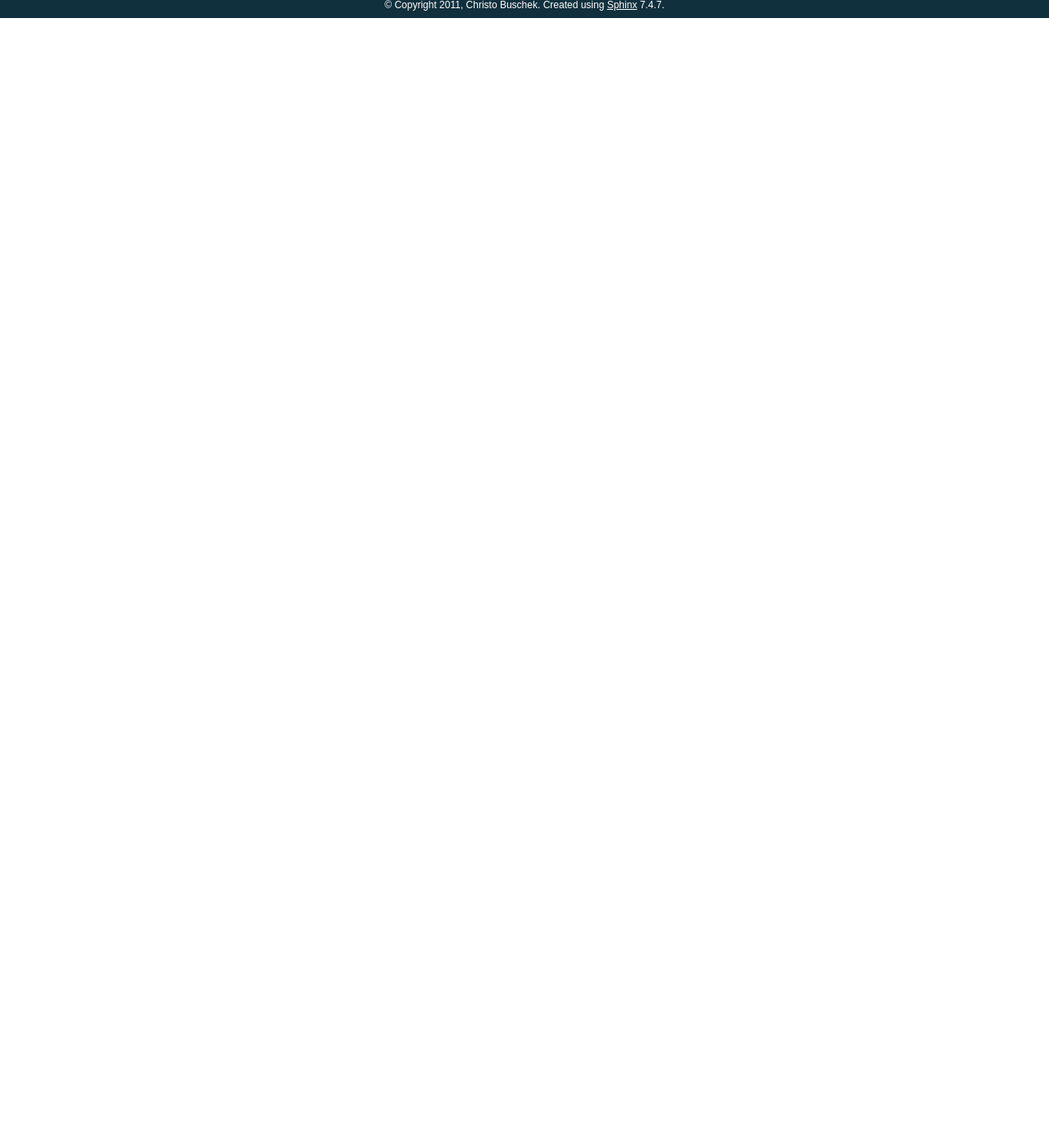
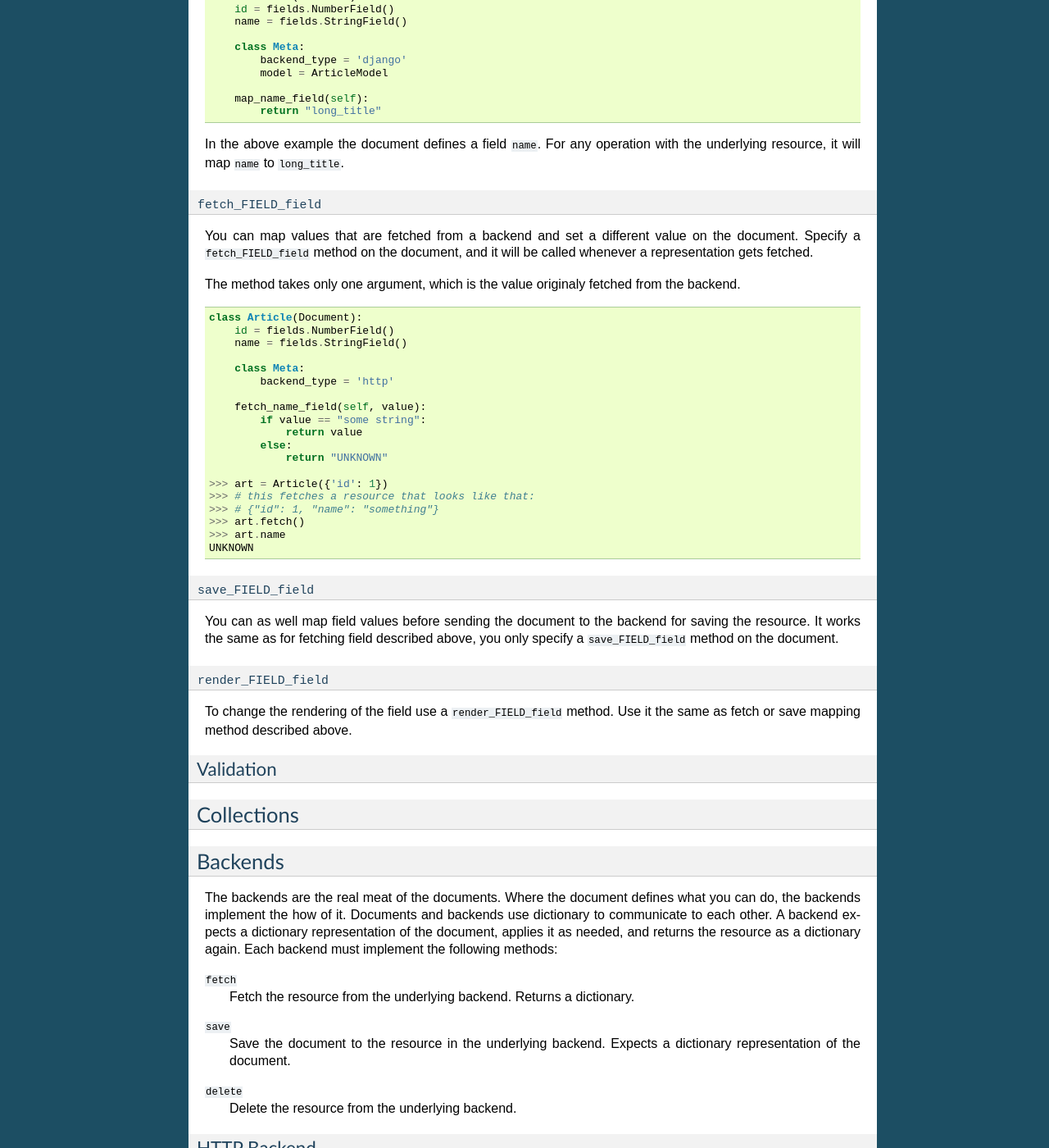
Before and after one commit to bendavis78/python-docar, a Sphinx documentation site: the page built from docs/index.rst, in a window 1280 px wide and 1400 px high, scrolled down 6256 px. Shown: the whole window at 82% size. Built offline with Sphinx 7.4.7, drawn with Linux system fonts in a browser that asks for light colours; before the commit the page ends 6278 px from its top, so only the background shows below that; some of the changed text lies outside the part shown.

Commit message:
Added more documentation.

```diff
--- a/docs/documents.rst
+++ /dev/null
@@ -1,2 +0,0 @@
-Document Syntax
-===============
--- a/docs/index.rst
+++ b/docs/index.rst
@@ -67,10 +66,10 @@
         }
     }
 
-    >>> # A client example
+    >>> # A client example taling to a remote API endpoint
     >>> article = Article()
     >>> article.name = "Next Headline"
-    >>> article.create()
+    >>> article.save(username='user', password='pass')
     <class 'docar.http.HttpResponse'>
 
     >>> # You can also declare a collection of documents
@@ -157,6 +156,12 @@
         "name": ""
     }
 
+.. py:method:: Document.validate()
+
+Validate the fields of the document. It validates the correct datatypes of the
+fields. You can also attach validator functions to a fields that can validate
+additional aspects of the field.
+
 ``Meta``
 --------
 
@@ -207,13 +212,20 @@
         class Meta:
             model = ArticleModel
 
+.. py:attribute:: Meta.context
+
+A list of strings that specify which additional context variables are used by
+this document. See the sections about `Document Context`_ for more information.
+
+Document Context
+----------------
 
 Fields
 ======
 
 Documents declare their attributes using fields set as class attributes. The
 name of a field maps straight to the name of a field of the underlying
-resource. See `Map Fields`_ for a way to use a different field name for the
+resource. See `Mapping Fields`_ for a way to use a different field name for the
 document and the resource.
 
 Example
@@ -250,6 +262,77 @@
 
 Control whether to scaffold this field. Defaults to ``True``.
 
+``render``
+~~~~~~~~~~
+
+.. py:attribute:: Fields.render
+
+If set to ``False`` the field gets ignored when the document gets rendered.
+Defaults to ``True``.
+
+``inline``
+~~~~~~~~~~
+
+Normally ``ForeignDocuments`` and ``CollectionFields`` render as a reference
+with a resource URI link and a relation attribute. When you specify the
+``inline`` field option, you can force the field to render as an inline
+element.
+
+Example
+
+.. code-block:: python
+
+    class Doc1(Document):
+        id = fields.NumberField()
+        name = fields.StringField()
+
+        def uri(self):
+            return "http://example.org/doc/%s" % self.id
+
+    class Doc2(Document):
+        id = fields.NumberField()
+        doc_inline = fields.ForeignDocument(Doc1, inline=True)
+        doc1 = fields.ForeignDocument(Doc1)
+
+    d = Doc2()
+    d.fetch()
+    d.render()
+    {
+        "id": 1,
+        "doc1": {
+            "id": 1,
+            "rel": "related",
+            "href": "http://example.org/doc/1/"
+            },
+        "doc_inline": {
+            "id": 2,
+            "name": "doc_inline"
+            }
+    }
+
+``validate``
+~~~~~~~~~~~~
+
+Specify whether to validate the field or not. Defaults to ``True``. If
+disabled, validation is skipped for this field.
+
+``validators``
+~~~~~~~~~~~~~~
+
+You can add a list of functions that will be called when validating the field.
+For details on those functions see the section about `Validation`_.
+
+Example
+
+.. code-block:: python
+
+    def validate_name(value):
+        # Do something
+
+    class Article(Document):
+        id = fields.NumberField()
+        name = fields.StringField(validators=[validate_name])
+
 Field Types
 -----------
 
@@ -283,8 +366,11 @@
 
 .. py:class:: CollectionField(**options)
 
-Map Fields
-----------
+Mapping Fields
+--------------
+
+``map_FIELD_field``
+~~~~~~~~~~~~~~~~~~~
 
 You can map a field name between the document and the underlying resource by
 implementing a :meth:`map_FIELD_field` method where ``FIELD`` is the name of
@@ -314,10 +400,52 @@
 with the underlying resource, it will map ``name`` to ``long_title``.
 
 ``fetch_FIELD_field``
+~~~~~~~~~~~~~~~~~~~~~
+
+You can map values that are fetched from a backend and set a different value on
+the document. Specify a ``fetch_FIELD_field`` method on the document, and it
+will be called whenever a representation gets fetched.
+
+The method takes only one argument, which is the value originaly fetched from
+the backend.
+
+.. code-block:: python
+
+    class Article(Document):
+        id = fields.NumberField()
+        name = fields.StringField()
+
+        class Meta:
+            backend_type = 'http'
+
+        fetch_name_field(self, value):
+            if value == "some string":
+                return value
+            else:
+                return "UNKNOWN"
+
+    >>> art = Article({'id': 1})
+    >>> # this fetches a resource that looks like that:
+    >>> # {"id": 1, "name": "something"}
+    >>> art.fetch()
+    >>> art.name
+    UNKNOWN
+
+``save_FIELD_field``
+~~~~~~~~~~~~~~~~~~~~
+
+You can as well map field values before sending the document to the backend
+for saving the resource. It works the same as for fetching field described
+above, you only specify a ``save_FIELD_field`` method on the document.
 
 ``render_FIELD_field``
+~~~~~~~~~~~~~~~~~~~~~~
 
-``save_FIELD_field``
+To change the rendering of the field use a ``render_FIELD_field`` method. Use
+it the same as fetch or save mapping method described above.
+
+Validation
+----------
 
 Collections
 ===========
@@ -326,7 +454,20 @@
 ========
 
 The backends are the real meat of the documents. Where the document defines what
-you can do, the backends implement the how of it.
+you can do, the backends implement the how of it. Documents and backends use
+dictionary to communicate to each other. A backend expects a dictionary
+representation of the document, applies it as needed, and returns the resource
+as a dictionary again. Each backend must implement the following methods:
+
+``fetch``
+  Fetch the resource from the underlying backend. Returns a dictionary.
+
+``save``
+  Save the document to the resource in the underlying backend. Expects a
+  dictionary representation of the document.
+
+``delete``
+  Delete the resource from the underlying backend.
 
 HTTP Backend
 ------------
@@ -347,7 +488,9 @@
 endpoint. You can implement specific uri methods for each HTTP verb to be more
 precise. If a http specific uri method is not found, it will fallback to the
 default :meth:`~Document.uri` method. The form of those methods is
-``verb_uri``::
+``verb_uri``.
+
+.. code-block:: python
 
     class Article(Document):
         id = fields.NumberField()
```
Also changed, not shown: other parts of docs/index.rst (+2 -3 lines), 1 other file.
